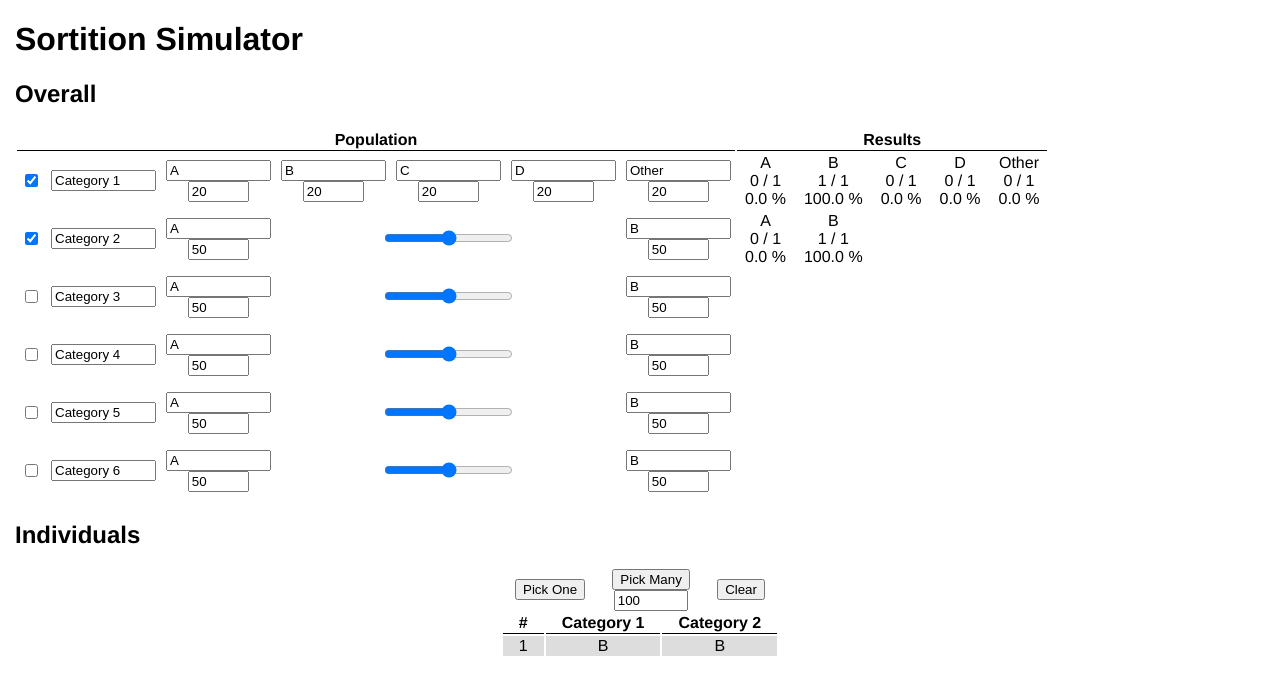
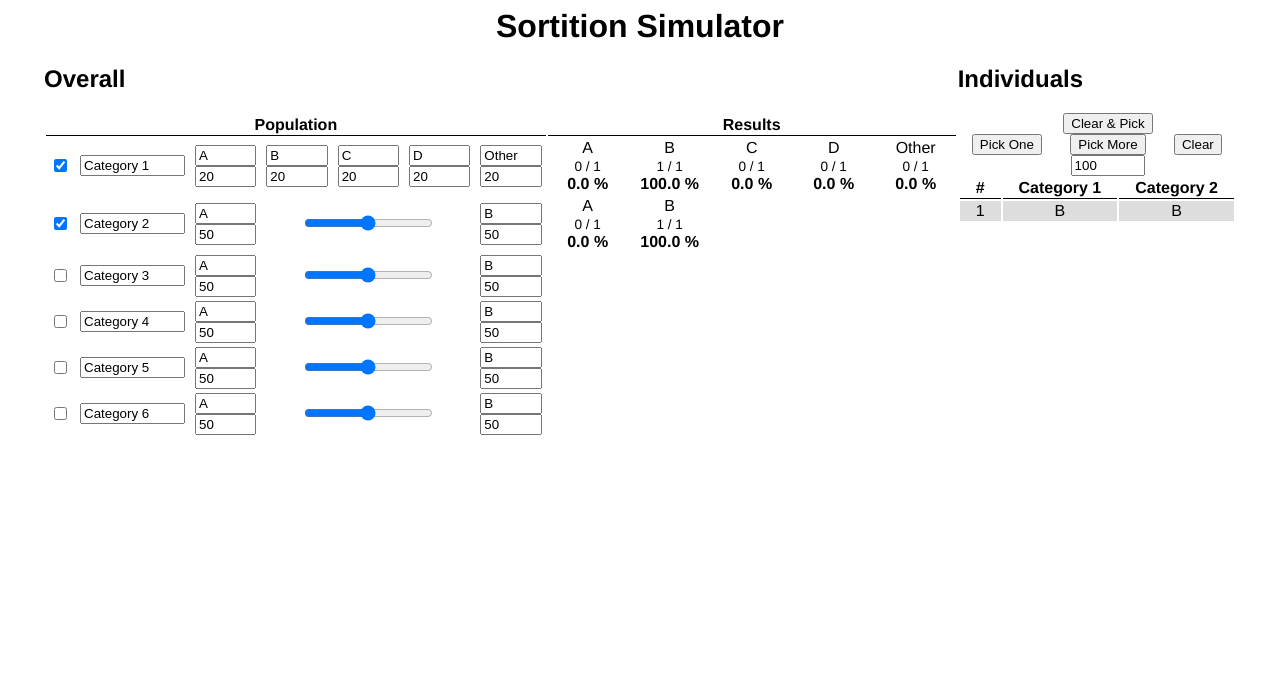
Before and after one commit to Joeltronics/sortition_simulator, a plain HTML site: page index.html in a window 1280 px wide. Both pictures are taken after a click on the button "Pick One". Drawn offline with Linux system fonts and the light colour scheme.

Commit message:
Minor tweaks

```diff
--- a/index.html
+++ b/index.html
@@ -8,6 +8,8 @@
 	<body>
 		<div id="outer_container">
 			<h1>Sortition Simulator</h1>
+
+			<div id="flex_container">
 
 				<div id="demographics_container">
 					<h2>Overall</h2>
@@ -27,7 +29,9 @@
 					<div id="pick_buttons">
 						<input type="button" value="Pick One" onclick="pick_one()"/>
 						<div class="inline_block_center">
-							<input type="button" value="Pick Many" onclick="pick_many()"/><br/>
+							<input type="button" value="Clear & Pick" onclick="clear_and_pick_many()"/>
+							<input type="button" value="Pick More" onclick="pick_many()"/>
+							<br/>
 							<input type="number" id="pick_many_number" name="pick_many_number" value="100" step="1" min="1"/>
 						</div>
 						<input type="button" value="Clear" onclick="clear_all()"/>
@@ -37,6 +41,8 @@
 						<tbody id="results_body"></tbody>
 					</table>
 				</div> <!-- individuals_container -->
+
+			</div> <!-- flex_container -->
 		</div> <!-- outer_container -->
 		<script>
 			main();
--- a/main.js
+++ b/main.js
@@ -144,6 +144,7 @@ function make_demographics_row(idx, name, num_categories, enabled=true) {
 		text.setAttribute('value', default_category_name);
 		text.setAttribute('name', name + '_label_' + i);
 		text.setAttribute('id', name + '_label_' + i);
+		text.classList.add('category_name');
 		text.addEventListener('change', (event) => { update_stats(); });
 		category_text_boxes.push(text);
 
@@ -273,9 +274,12 @@ function update_stats() {
 			}
 
 			if (!this_category_enabled) {
-				results.innerHTML = '&nbsp;<br>&nbsp;<br>&nbsp;';
+				results.classList.remove('result_cell');
+				results.innerText = '';
 
-			} else if (num_people <= 0) {
+			} else {
+				results.classList.add('result_cell');
+				if (num_people <= 0) {
 					// Prevent injection - update as text, then append HTML
 					results.innerText = label;
 					results.innerHTML += '<br>&nbsp;<br>&nbsp;';
@@ -283,7 +287,9 @@ function update_stats() {
 				} else {
 					const val = demographics[idx][i];
 					const pct = val / num_people * 100.0;
-				results.innerText = `${label}\n${val} / ${num_people}\n${pct.toFixed(1)} %`;
+					results.innerText = `${label}\n`;
+					results.innerHTML += `<span class="fraction">${val} / ${num_people}</span><br><span class="percentage">${pct.toFixed(1)} %</span>`
+				}
 			}
 		}
 	});
@@ -310,6 +316,11 @@ function pick_one() {
 }
 
 function pick_many() {
+	pick(document.getElementById("pick_many_number").value);
+}
+
+function clear_and_pick_many() {
+	clear_all();
 	pick(document.getElementById("pick_many_number").value);
 }
 
--- a/style.css
+++ b/style.css
@@ -1,4 +1,9 @@
 /* General */
+
+h1 {
+	margin: auto;
+	text-align: center;
+}
 
 body {
 	font-family: Helvetica, Arial, sans-serif;
@@ -18,6 +23,18 @@ th {
 	border-bottom: 1px solid black;
 }
 
+.percentage {
+	font-weight: bold;
+}
+
+.fraction {
+	font-size: 0.85em;
+}
+
+.category_name {
+	width: 4em;
+}
+
 /* "readonly" inputs don't seem to get ":invalid" pseudo-class, so add custom "is_invalid" class too */
 input:invalid, input.is_invalid {
 	border: none;
@@ -29,7 +46,12 @@ input:invalid, input.is_invalid {
 
 #outer_container {
 	margin: auto;
-	max-width: 1250px;
+}
+
+#flex_container {
+	display: flex;
+	flex-wrap: wrap;
+	justify-content: center;
 }
 
 #demographics_container {
@@ -54,6 +76,7 @@ input:invalid, input.is_invalid {
 #demographics_container td.result_cell {
 	padding-left: 0.5em;
 	padding-right: 0.5em;
+	min-width: 64px;
 }
 
 /* Results Table */
@@ -61,6 +84,7 @@ input:invalid, input.is_invalid {
 table#individuals_results {
 	margin-left: auto;
 	margin-right: auto;
+	margin-bottom: 5em;
 }
 
 #individuals_results thead {
```
Lines whose indentation alone changed are shown as unchanged.
